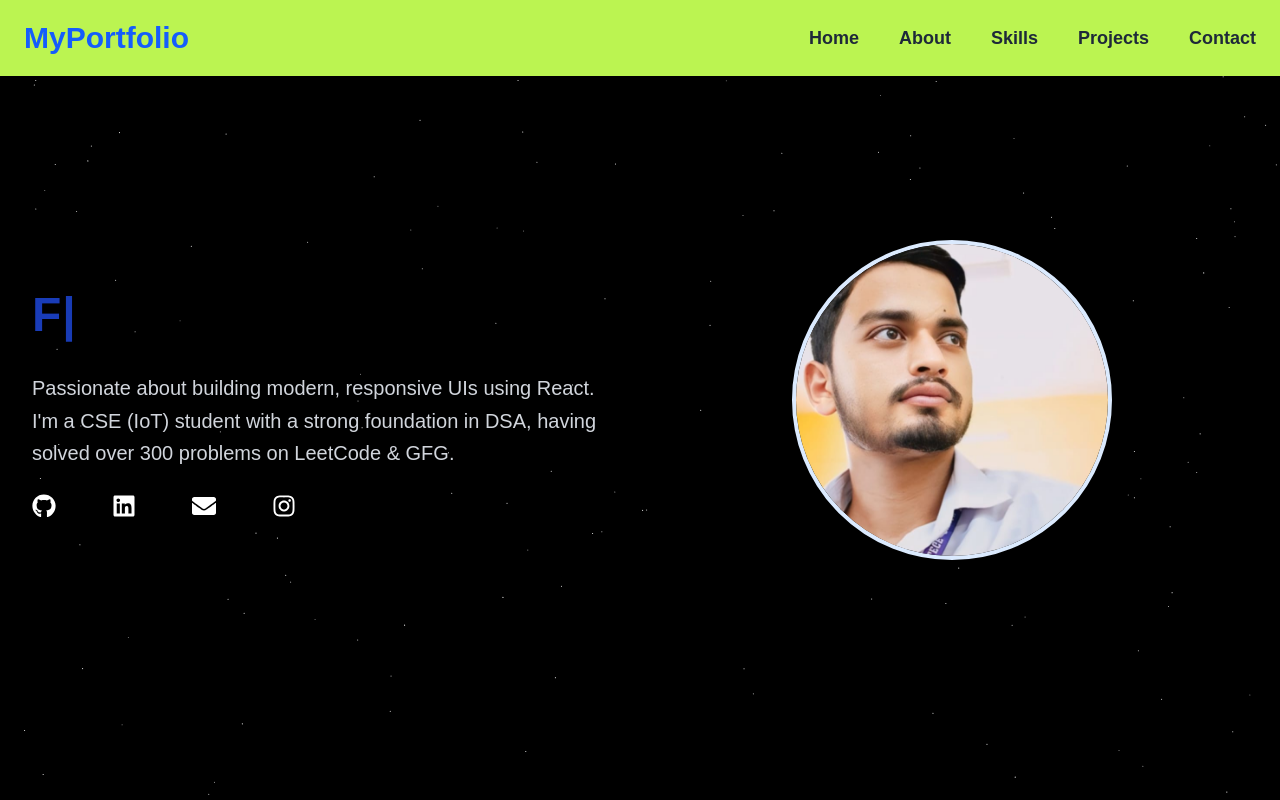
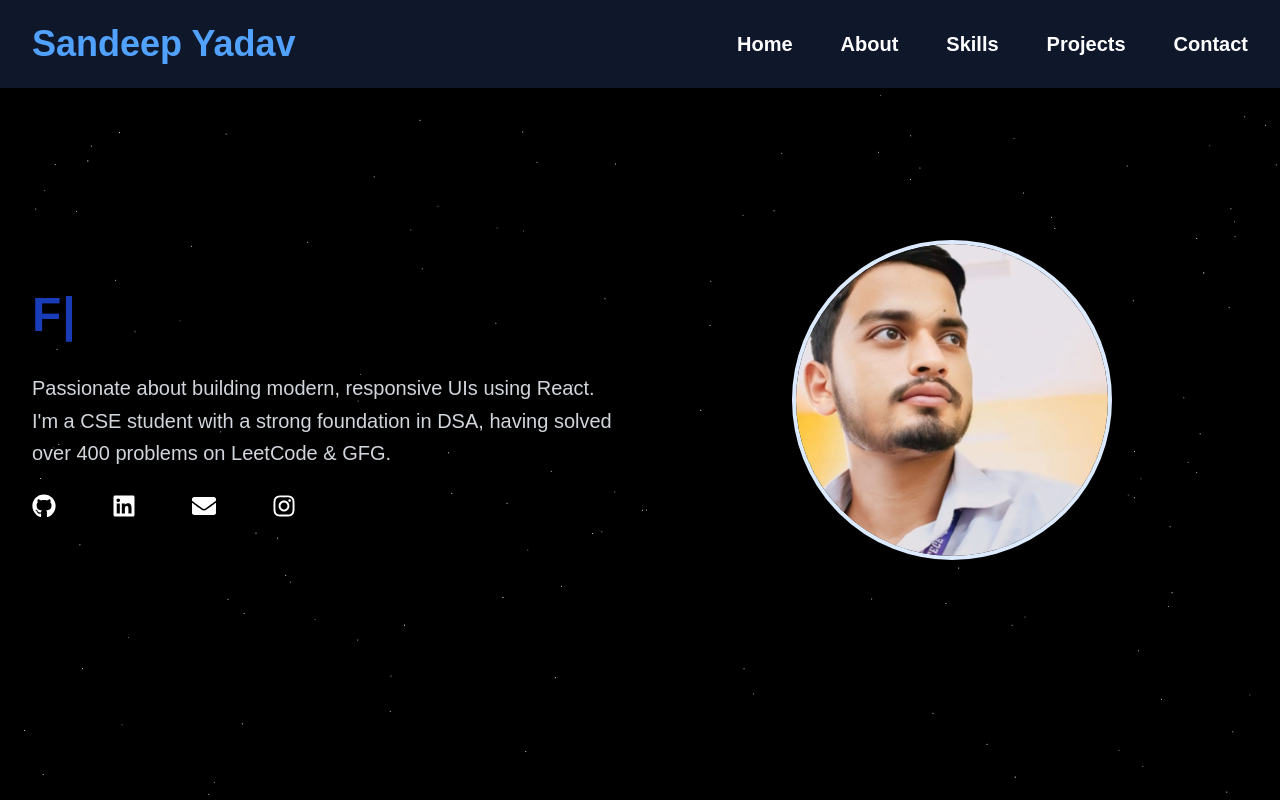
Before and after one commit to sandeepkumar23f/my-portfolio, a Next.js app: page / in a window 1280 px wide. Shown: the top 800 px of the page. Built offline with nearby package versions, Linux system fonts and the light colour scheme.

Commit message:
navbar enhancement

```diff
--- a/components/LandingPage/Home.tsx
+++ b/components/LandingPage/Home.tsx
@@ -9,7 +9,7 @@ const Home = () => {
         <div className="w-full lg:w-1/2 text-center lg:text-left order-2 lg:order-1">
           <TypewriterText />
           <p className="mt-4 sm:mt-6 text-sm sm:text-base md:text-lg lg:text-xl text-gray-300 leading-relaxed px-2 sm:px-0">
-            Passionate about building modern, responsive UIs using React. I'm a CSE (IoT) student with a strong foundation in DSA, having solved over 300 problems on LeetCode & GFG.
+            Passionate about building modern, responsive UIs using React. I'm a CSE student with a strong foundation in DSA, having solved over 400 problems on LeetCode & GFG.
           </p>
 
           <div className="mt-6 flex justify-center lg:justify-start gap-14 text-2xl">
--- a/components/LandingPage/Navbar.tsx
+++ b/components/LandingPage/Navbar.tsx
@@ -24,18 +24,18 @@ const Navbar = () => {
   }, [menuOpen]);
 
   return (
-    <nav className="fixed w-full shadow-md z-50 bg-lime-300">
-      <div className="max-w-7xl mx-auto px-6 py-5 flex justify-between items-center">
-        <Link href="/" className="text-2xl sm:text-3xl font-bold text-blue-600">
-          MyPortfolio
+    <nav className="fixed w-full shadow-md z-50 bg-slate-900 text-white">
+      <div className="max-w-7xl mx-auto px-8 py-6 flex justify-between items-center">
+        <Link href="/" className="text-3xl sm:text-4xl font-bold text-blue-400">
+          Sandeep Yadav
         </Link>
 
-        <div className="hidden md:flex space-x-10 text-lg font-semibold">
-          <Link href="/"><span className="text-gray-800 hover:text-blue-600">Home</span></Link>
-          <Link href="/about"><span className="text-gray-800 hover:text-blue-600">About</span></Link>
-          <Link href="/skills"><span className="text-gray-800 hover:text-blue-600">Skills</span></Link>
-          <Link href="/projects"><span className="text-gray-800 hover:text-blue-600">Projects</span></Link>
-          <Link href="/#contact"><span className="text-gray-800 hover:text-blue-600">Contact</span></Link>
+        <div className="hidden md:flex space-x-12 text-xl font-semibold">
+          <Link href="/" className="hover:text-blue-400 transition">Home</Link>
+          <Link href="/about" className="hover:text-blue-400 transition">About</Link>
+          <Link href="/skills" className="hover:text-blue-400 transition">Skills</Link>
+          <Link href="/projects" className="hover:text-blue-400 transition">Projects</Link>
+          <Link href="/#contact" className="hover:text-blue-400 transition">Contact</Link>
         </div>
 
         <button
@@ -43,7 +43,7 @@ const Navbar = () => {
             e.stopPropagation();
             setMenuOpen(!menuOpen);
           }}
-          className="md:hidden text-blue-700 text-3xl focus:outline-none"
+          className="md:hidden text-blue-400 text-4xl focus:outline-none"
           aria-label="Toggle menu"
           aria-expanded={menuOpen}
           aria-controls="mobile-menu"
@@ -52,18 +52,19 @@ const Navbar = () => {
         </button>
       </div>
 
+      {/* Mobile Menu */}
       <div
         id="mobile-menu"
-        className={`mobile-menu fixed top-0 right-0 w-64 h-full bg-lime-200 z-50 transform transition-transform duration-300 ease-in-out ${
+        className={`mobile-menu fixed top-0 right-0 w-72 h-full bg-slate-800 text-white z-50 transform transition-transform duration-300 ease-in-out ${
           menuOpen ? "translate-x-0" : "translate-x-full"
-        } md:hidden px-8 pt-24 pb-6 space-y-6 text-lg font-semibold`}
+        } md:hidden px-10 pt-28 pb-10 space-y-8 text-xl font-semibold backdrop-blur`}
         aria-hidden={!menuOpen}
       >
-        <Link href="/" className="block text-gray-800 hover:text-blue-600" onClick={() => setMenuOpen(false)}>Home</Link>
-        <Link href="/about" className="block text-gray-800 hover:text-blue-600" onClick={() => setMenuOpen(false)}>About</Link>
-        <Link href="/skills" className="block text-gray-800 hover:text-blue-600" onClick={() => setMenuOpen(false)}>Skills</Link>
-        <Link href="/projects" className="block text-gray-800 hover:text-blue-600" onClick={() => setMenuOpen(false)}>Projects</Link>
-        <Link href="/#contact" className="block text-gray-800 hover:text-blue-600" onClick={() => setMenuOpen(false)}>Contact</Link>
+        <Link href="/" className="block hover:text-blue-400" onClick={() => setMenuOpen(false)}>Home</Link>
+        <Link href="/about" className="block hover:text-blue-400" onClick={() => setMenuOpen(false)}>About</Link>
+        <Link href="/skills" className="block hover:text-blue-400" onClick={() => setMenuOpen(false)}>Skills</Link>
+        <Link href="/projects" className="block hover:text-blue-400" onClick={() => setMenuOpen(false)}>Projects</Link>
+        <Link href="/#contact" className="block hover:text-blue-400" onClick={() => setMenuOpen(false)}>Contact</Link>
       </div>
     </nav>
   );
```
Also changed, not shown: 1 other file (tests, documents, lock files or other folders).
